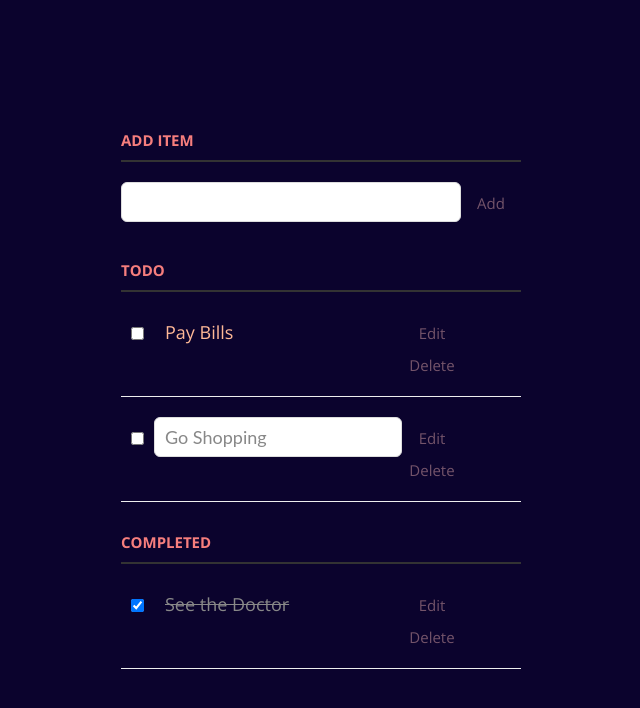
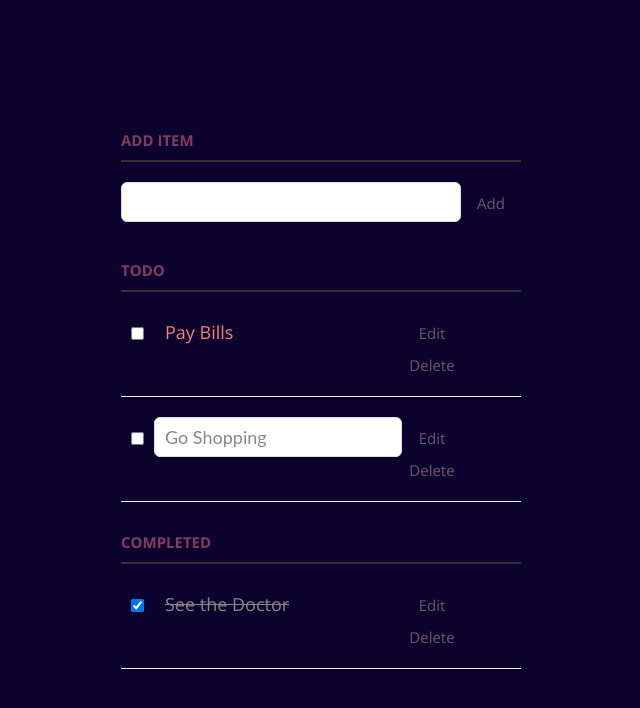
Before and after one commit to iam-peekay/JS_learnings, a plain HTML site: page basic_to_do_list/index.html in a window 1280 px wide. Shown: the whole page, without its empty margins (319-959 px from the left). Drawn offline with nearby package versions, Linux system fonts and the light colour scheme.

Commit message:
style changes part 2

```diff
--- a/basic_to_do_list/css/style.css
+++ b/basic_to_do_list/css/style.css
@@ -1,7 +1,7 @@
 /* Basic Style */
 body {
   background: #0B032D;
-  color: #FFB997;
+  color: #F67E7D;
   font-family: Open Sans, sans-serif;
 }
 .container {
@@ -39,7 +39,7 @@ button:hover {
 /* Heading */
 h3,
 label[for='new-task'] {
-  color: #F67E7D;
+  color: #843B62;
   font-weight: 700;
   font-size: 15px;
   border-bottom: 2px solid #333;
```
